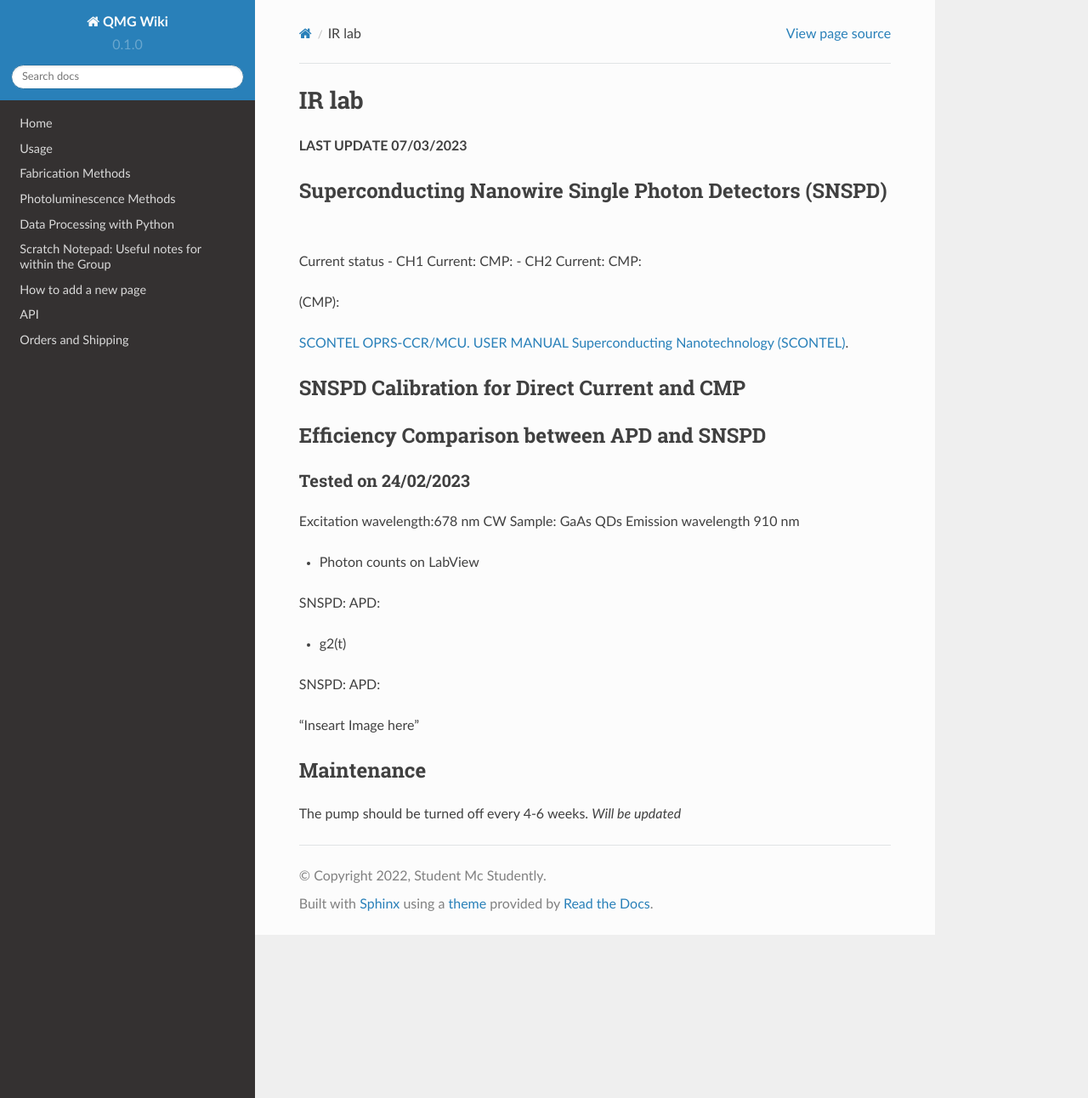
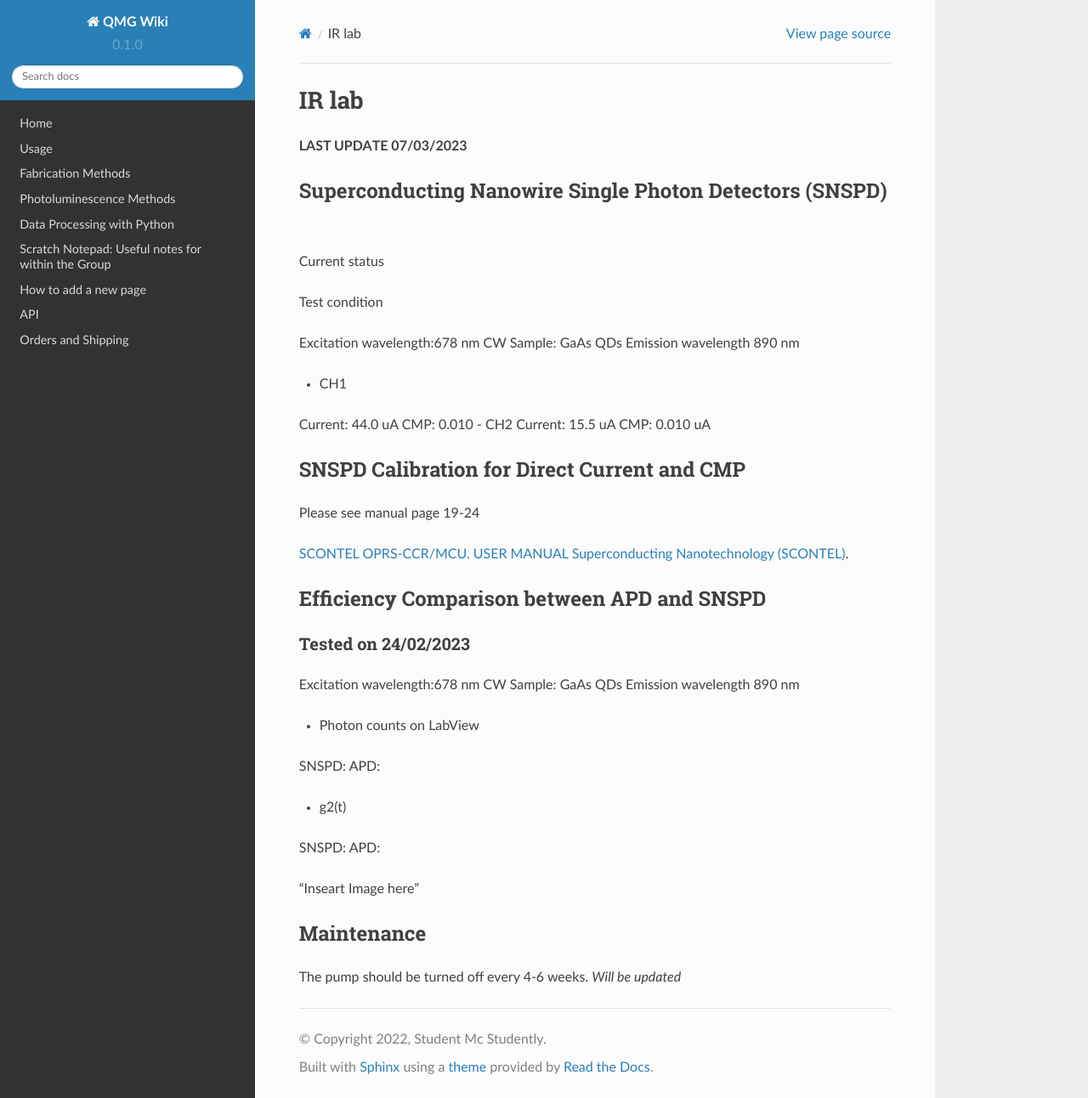
Before and after one commit to quantum-materials-group/QMG-wiki, a Sphinx documentation site: the page built from docs/pages/ir_lab.rst, in a window 1280 px wide and 1292 px high. Shown: the whole window at 85% size. Built offline with Sphinx 7.4.7 and the Read the Docs theme 2.0.0, drawn with Linux system fonts in a browser that asks for light colours.

Commit message:
Update ir_lab.rst

```diff
--- a/docs/pages/ir_lab.rst
+++ b/docs/pages/ir_lab.rst
@@ -5,28 +5,28 @@ IR lab
 Superconducting Nanowire Single Photon Detectors (SNSPD)
 ----------------------------------------
 Current status
+
+Test condition
+
+Excitation wavelength:678 nm CW
+Sample: GaAs QDs
+Emission wavelength 890 nm
+
 - CH1
-Current:
-CMP:
+Current: 44.0 uA
+CMP: 0.010
 - CH2
-Current:
-CMP:
+Current: 15.5 uA
+CMP: 0.010 uA
 
 
-
-(CMP):
-
-
-
+SNSPD Calibration for Direct Current and CMP
+--------------------------------------------
+Please see manual page 19-24
 
 `SCONTEL OPRS-CCR/MCU.
 USER MANUAL Superconducting Nanotechnology (SCONTEL)
 <https://www.scontel.ru/wp-content/uploads/2021/11/User_Manual__SCONTEL_OPRS_CCR_MCU.pdf>`_.
-
-
-SNSPD Calibration for Direct Current and CMP
---------------------------------------------
-
 
 Efficiency Comparison between APD and SNSPD
 --------------------------------------------
@@ -34,7 +34,7 @@ Tested on 24/02/2023
 ''''''''''''''''''''
 Excitation wavelength:678 nm CW
 Sample: GaAs QDs
-Emission wavelength 910 nm
+Emission wavelength 890 nm
 
 - Photon counts on LabView
 SNSPD:
```
